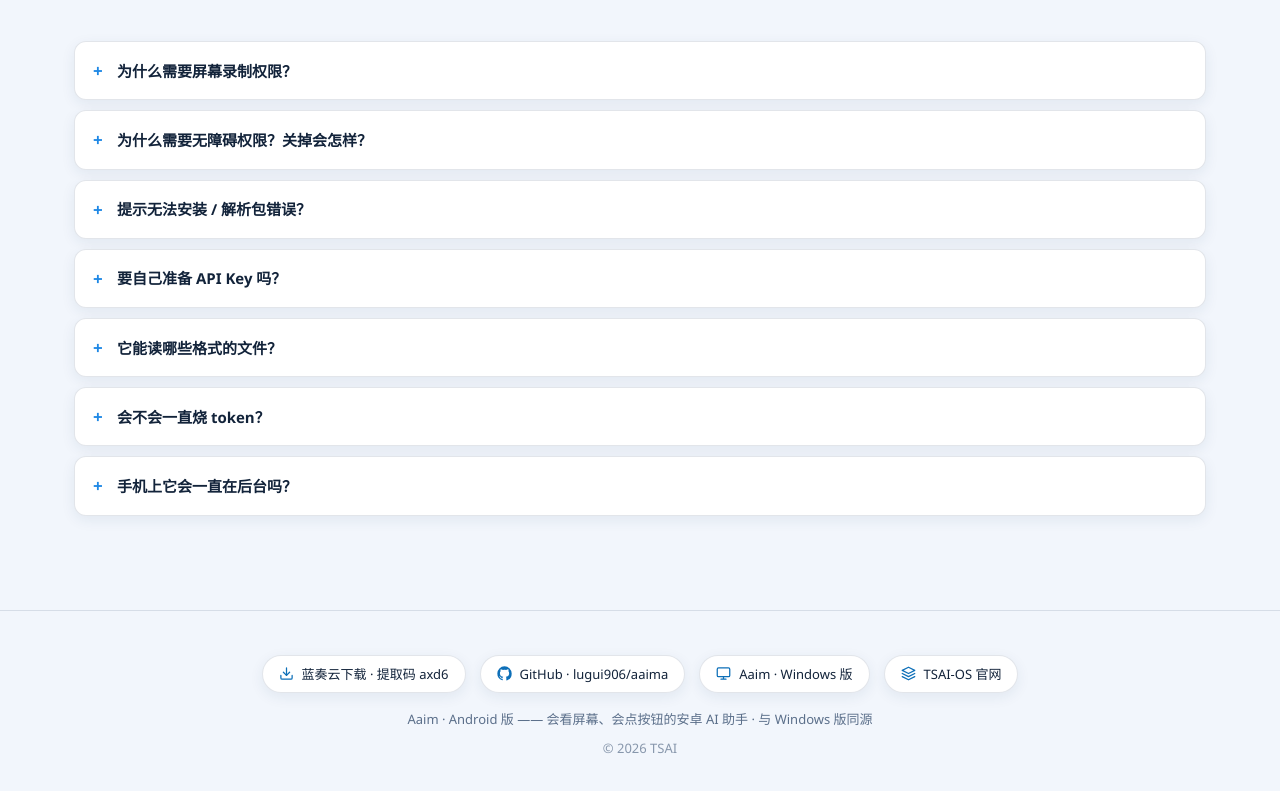
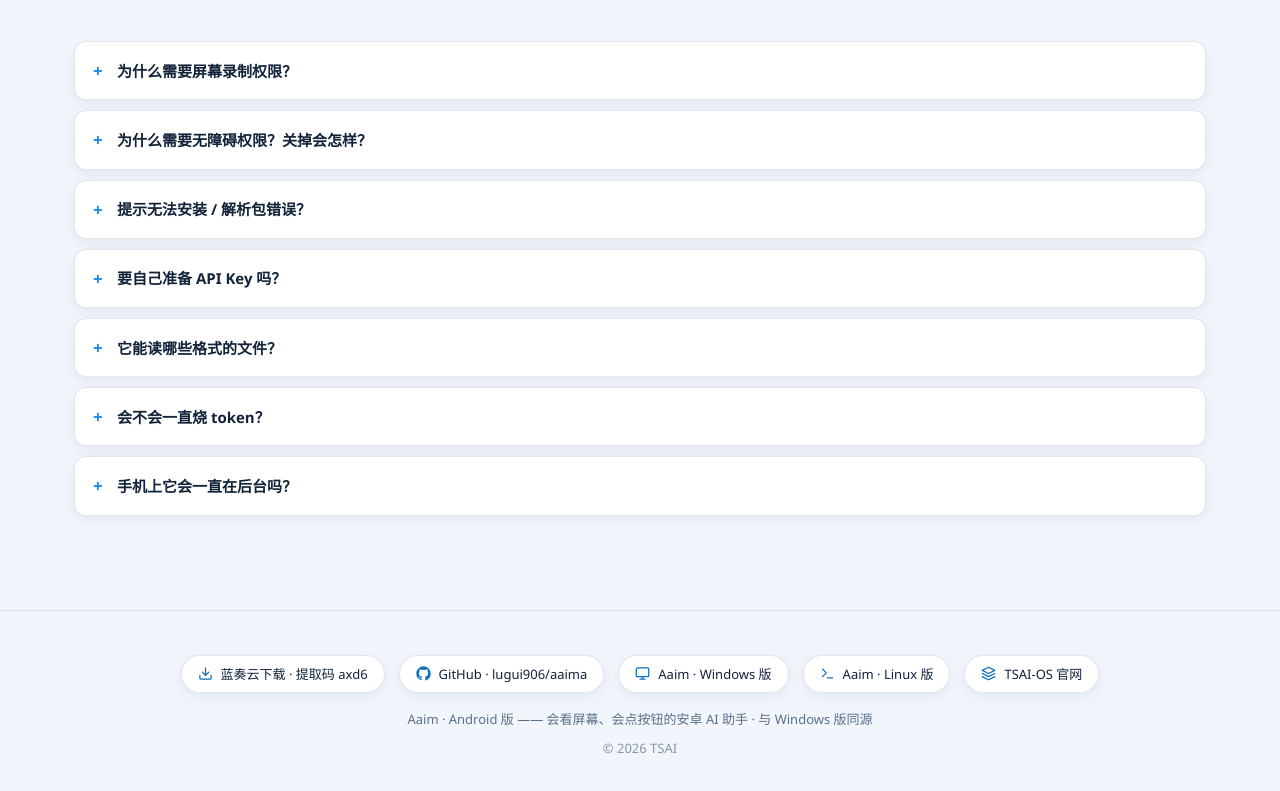
Before and after one commit to lugui906/aaima, a plain HTML site: page index.html in a window 1280 px wide. Shown: the part 7475-8266 px from the top of the page. Drawn offline with Linux system fonts and the light colour scheme.

Commit message:
页脚补 Linux 版入口；下载卡片版本号对齐 1.0.26

```diff
--- a/index.html
+++ b/index.html
@@ -526,6 +526,7 @@ footer a.pill .i{width:15px;height:15px;color:var(--accent-d)}
       <a class="pill" href="https://wwaye.lanzoue.com/iBo3G4f8l1je" target="_blank" rel="noopener"><svg class="i"><use href="#i-download"/></svg>蓝奏云下载 · 提取码 axd6</a>
       <a class="pill" href="https://github.com/lugui906/aaima" target="_blank" rel="noopener"><svg class="i f"><use href="#i-github"/></svg>GitHub · lugui906/aaima</a>
       <a class="pill" href="https://lugui906.github.io/aaimw" target="_blank" rel="noopener"><svg class="i"><use href="#i-monitor"/></svg>Aaim · Windows 版</a>
+      <a class="pill" href="https://lugui906.github.io/aaiml/" target="_blank" rel="noopener"><svg class="i"><use href="#i-terminal"/></svg>Aaim · Linux 版</a>
       <a class="pill" href="https://lugui906.github.io/chin" target="_blank" rel="noopener"><svg class="i"><use href="#i-layers"/></svg>TSAI-OS 官网</a>
     </div>
     <p>Aaim · Android 版 —— 会看屏幕、会点按钮的安卓 AI 助手 · 与 Windows 版同源</p>
```
